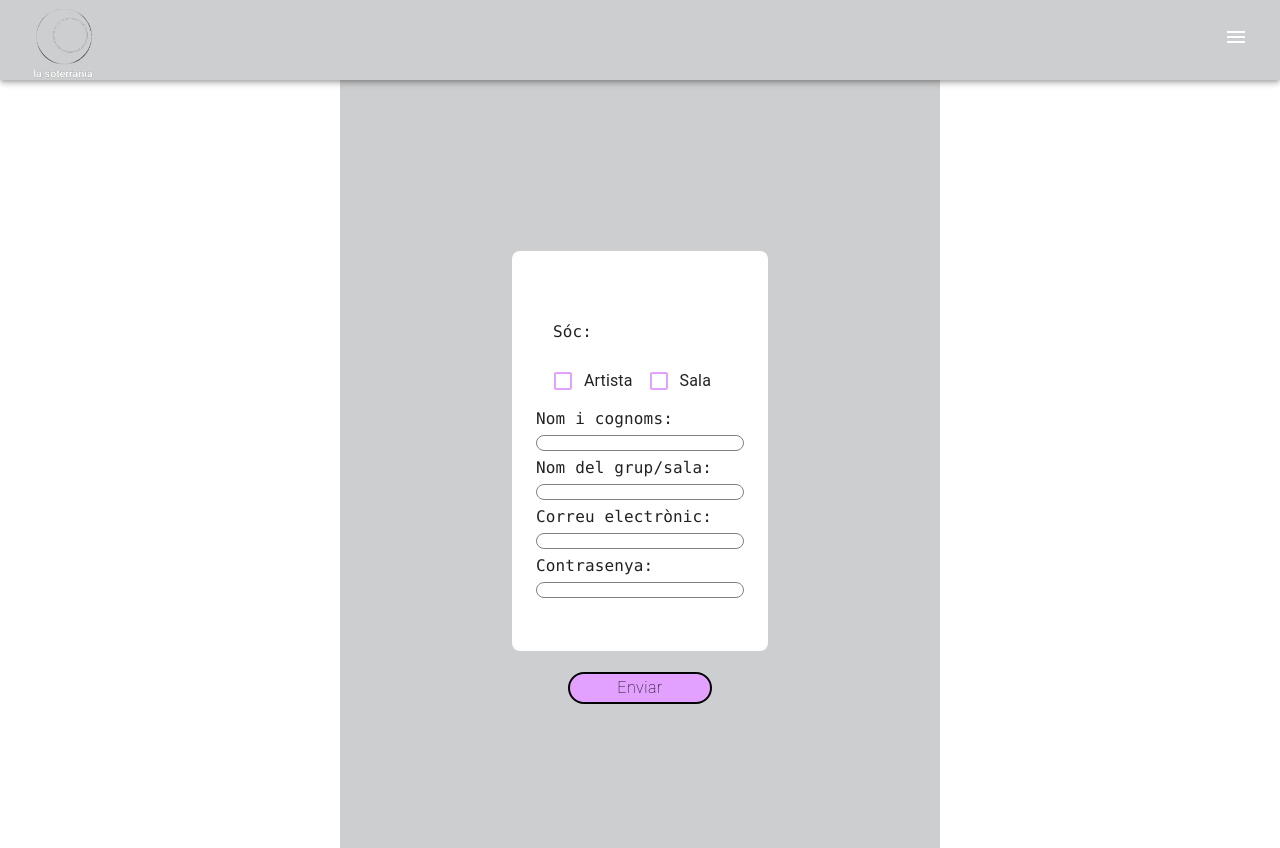
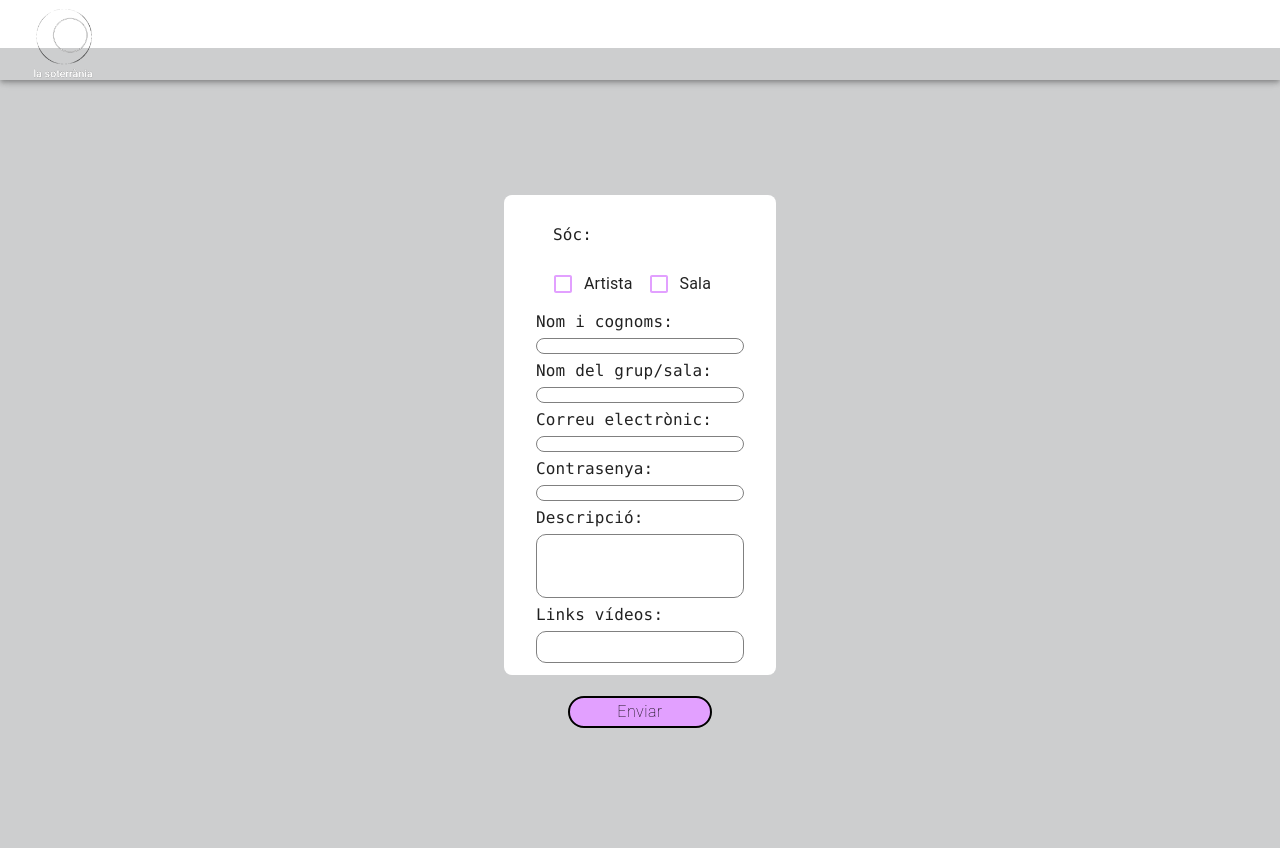
Before and after one commit to soterraniaBcn/la-soterrania, a React (Create React App) app in the folder client/: page / in a window 1280 px wide. Built offline with nearby package versions, Linux system fonts and the light colour scheme.

Commit message:
navbar transparent #3

```diff
--- a/client/src/App.css
+++ b/client/src/App.css
@@ -1,3 +1,9 @@
 p{
   font-family: Consolas;
 }
+
+.navbar {
+  background-color: transparent !important;
+
+
+}
--- a/client/src/components/Header.jsx
+++ b/client/src/components/Header.jsx
@@ -63,8 +63,8 @@ const DrawerHeader = styled('div')(({ theme }) => ({
   alignItems: 'center',
   backgroundColor: '#E2A0FF',
   padding: theme.spacing(0, 1),
-  // necessary for content to be below app bar
- // ...theme.mixins.toolbar,
+   //necessary for content to be below app bar
+  //...theme.mixins.toolbar,
   justifyContent: 'flex-start',
 }));
 
@@ -83,8 +83,8 @@ export default function HeaderRight() {
   return (
     <Box sx={{ display: 'flex' }}>
       <CssBaseline />
-      <AppBar position="fixed" open={open}>
-        <Toolbar style={{backgroundColor: '#cdcecf', justifyContent:'space-between'}}>
+      <AppBar className="navbar" position="fixed" open={open}>
+        <Toolbar style={{ justifyContent:'space-between'}}>
         <img src={logo} alt=""
         style={{width:"80px",
          height:"80px"}} ></img>
--- a/client/src/pages/Register.jsx
+++ b/client/src/pages/Register.jsx
@@ -7,7 +7,7 @@ export default function Register(){
     return (
    <>
    <HeaderRight/>
-         <Container maxWidth="sm"
+         <Container maxWidth="xl"
             style={{ backgroundColor: '#cdcecf',
             height: '100vh',
             display: 'flex',
@@ -22,10 +22,10 @@ export default function Register(){
               alignItems: 'center',
               justifyContent: 'center',
               backgroundColor:'white',
-              width:'16rem',
-              height:'25rem',
+              width:'17rem',
+              height:'30rem',
               borderRadius:"0.5rem",
-             marginTop:'5rem'}}>
+             marginTop:'3rem'}}>
 
             <Box>
                <p>Sóc:</p>
@@ -53,7 +53,7 @@ export default function Register(){
               <p>Nom del grup/sala:</p>
               <input type="text"
               style={{
-                    color: "#2e5137",
+                    color: "#0000",
                     width: "13rem",
                     height: "1em",
                     fontSize: "1rem",
@@ -88,6 +88,32 @@ export default function Register(){
 
                 }} />
               </Box>
+
+              <Box style={{lineHeight:"1px"}}>
+              <p>Descripció:</p>
+              <input type="text"
+                style={{
+                    width: "13rem",
+                    height: "4em",
+                    fontSize: "1rem",
+                    borderRadius: "10px",
+                    border:"1px solid grey"
+
+                }} />
+            </Box>
+
+            <Box style={{lineHeight:"1px"}}>
+              <p>Links vídeos:</p>
+              <input type="text"
+                style={{
+                    width: "13rem",
+                    height: "2em",
+                    fontSize: "1rem",
+                    borderRadius: "10px",
+                    border:"1px solid grey"
+
+                }} />
+            </Box>
           </FormGroup>
 
 
```
